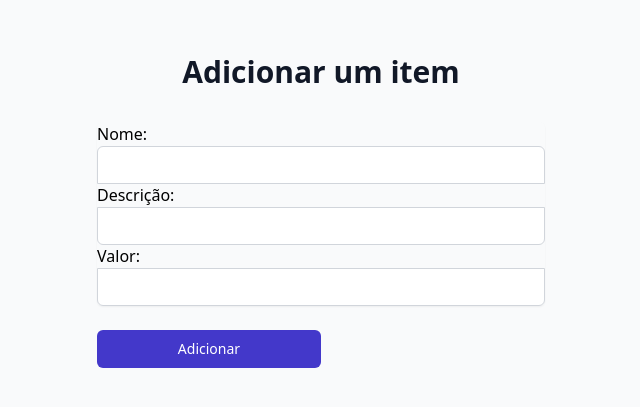
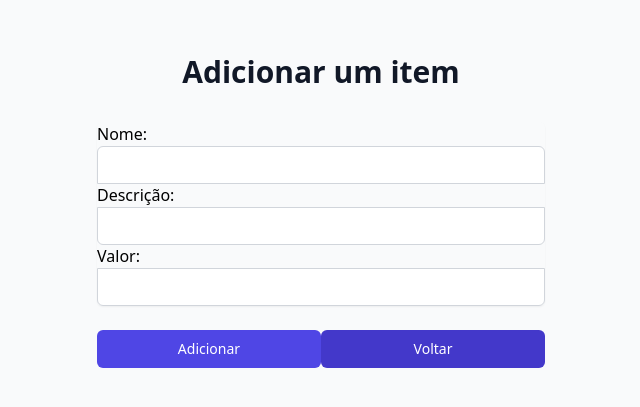
Before and after one commit to rodrigotejos/GSLAB, a React (Create React App) app in the folder front/: page /adicionar in a window 1280 px wide. Shown: the part 201-608 px from the top of the page, without its empty margins (319-959 px from the left). Built offline with nearby package versions, Linux system fonts and the light colour scheme.

Commit message:
fix redirect

```diff
--- a/front/src/components/Adicionar/Adicionar.jsx
+++ b/front/src/components/Adicionar/Adicionar.jsx
@@ -1,8 +1,10 @@
 import React, { Fragment, useEffect, useState } from "react";
 import { Formik, Form, Field } from "formik";
 import axios from "axios";
+import { useHistory } from "react-router-dom";
 
 const Adicionar = (props) => {
+  const history = useHistory();
   return (
     <Fragment>
       <div className="min-h-screen flex items-center justify-center bg-gray-50 py-12 px-4 sm:px-6 lg:px-8">
@@ -112,6 +114,16 @@
                       <span className="absolute left-0 inset-y-0 flex items-center pl-3"></span>
                       Adicionar
                     </button>
+                    <button
+                      type="submit"
+                      className=" w-1/2 flex justify-center py-2 px-4 border border-transparent text-sm font-medium rounded-md text-white bg-indigo-600 hover:bg-indigo-700 focus:outline-none focus:ring-2 focus:ring-offset-2 focus:ring-indigo-500"
+                      onClick={() => {
+                        history.push("/");
+                      }}
+                    >
+                      <span className="absolute left-0 inset-y-0 flex items-center pl-3"></span>
+                      Voltar
+                    </button>
                   </div>
                 </Form>
               );
--- a/front/src/components/Edit/Edit.jsx
+++ b/front/src/components/Edit/Edit.jsx
@@ -2,10 +2,12 @@
 import { Formik, Form, Field } from "formik";
 import axios from "axios";
 import { useLocation } from "react-router-dom";
+import { useHistory } from "react-router-dom";
 
 const Edit = (props) => {
   const location = useLocation();
   const [valuesEdit, setValuesEdit] = useState();
+  const history = useHistory();
 
   useEffect(() => {
     const valuesEdit = location.values;
@@ -48,6 +50,7 @@
                   const response = await axios.put("api/produto", values, {
                     headers: { "Content-Type": "application/json" },
                   });
+                  history.push("/");
 
                   // history.push("/");
                 } catch (error) {
@@ -125,6 +128,16 @@
                         <span className="absolute left-0 inset-y-0 flex items-center pl-3"></span>
                         Alterar
                       </button>
+                      <button
+                        type="submit"
+                        className=" w-1/2 flex justify-center py-2 px-4 border border-transparent text-sm font-medium rounded-md text-white bg-indigo-600 hover:bg-indigo-700 focus:outline-none focus:ring-2 focus:ring-offset-2 focus:ring-indigo-500"
+                        onClick={() => {
+                          history.push("/");
+                        }}
+                      >
+                        <span className="absolute left-0 inset-y-0 flex items-center pl-3"></span>
+                        Cancelar
+                      </button>
                     </div>
                   </Form>
                 );
```
Also changed, not shown: 1 other file (tests, documents, lock files or other folders).
